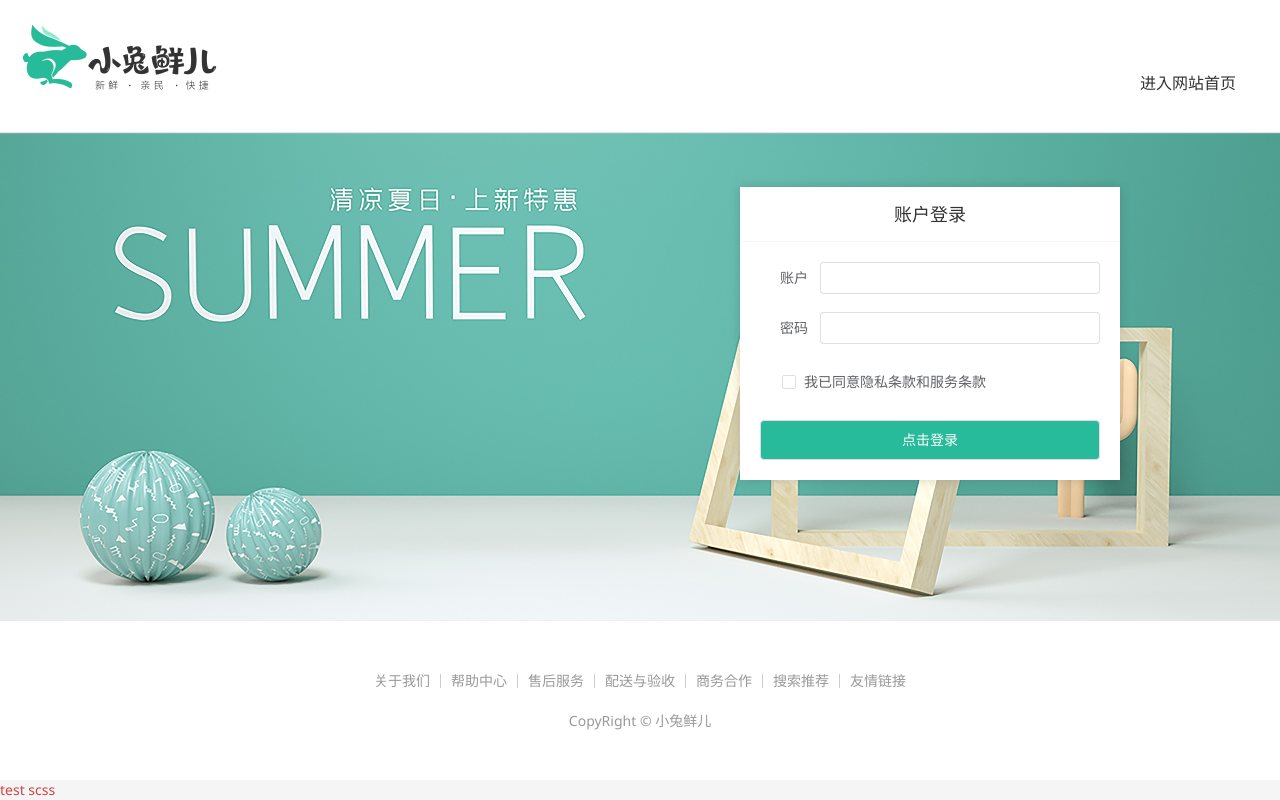
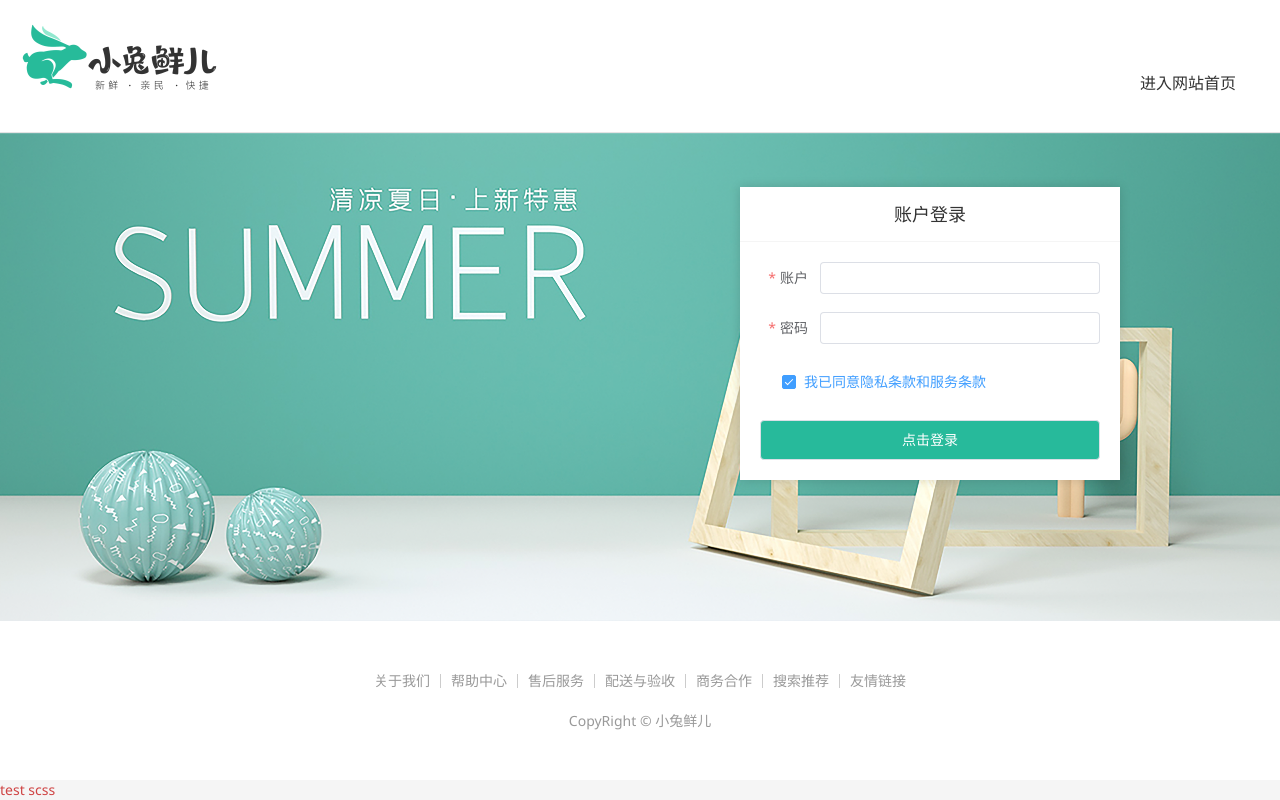
Before and after one commit to Lu-gogo/JS-vue-rabbit, a Vue app: page /Login in a window 1280 px wide. Built offline with nearby package versions, Linux system fonts and the light colour scheme; a small style sheet from the web is missing.

Commit message:
validator

```diff
--- a/src/views/Home/components/GoodsItem.vue
+++ b/src/views/Home/components/GoodsItem.vue
@@ -8,7 +8,7 @@ defineProps({
 </script>
 
 <template>
-  <RouterLink to="/" class="goods-item">
+  <RouterLink :to="`/detail/${goods.id}`" class="goods-item">
     <img v-img-lazy ="goods.picture" alt="" />
     <p class="name ellipsis">{{ goods.name }}</p>
     <p class="desc ellipsis">{{ goods.desc }}</p>
--- a/src/views/Home/components/HomeCategory.vue
+++ b/src/views/Home/components/HomeCategory.vue
@@ -15,7 +15,7 @@ import { useCategoryStore } from '@/stores/category'
           <h4>分类推荐 <small>根据您的购买或浏览记录推荐</small></h4>
           <ul>
             <li v-for="i in item.goods" :key="i">
-              <RouterLink to="/">
+              <RouterLink :to="`/detail/${item.goods.id}`">
                 <img :src="i.picture" alt="" />
                 <div class="info">
                   <p class="name ellipsis-2">
--- a/src/views/Home/components/HomeHot.vue
+++ b/src/views/Home/components/HomeHot.vue
@@ -18,7 +18,7 @@ onMounted(()=>getHotList())
   <HomePanel title="人气推荐" sub-title="人气爆款 不容错过">
     <ul class="goods-list">
   <li v-for="item in hotList" :key="item.id">
-    <RouterLink to="/">
+    <RouterLink :to="`/detail/${item.id}`">
       <img v-img-lazy="item.picture"  alt="" />
       <p class="name">{{ item.title }}</p>
       <p class="desc">{{ item.alt }}</p>
--- a/src/views/Home/components/HomeProduct.vue
+++ b/src/views/Home/components/HomeProduct.vue
@@ -17,7 +17,7 @@ onMounted(()=>getGoods())
   <div class="home-product">
     <HomePanel :title="cate.name" v-for="cate in goodsProduct" :key="cate.id">
       <div class="box">
-        <RouterLink class="cover" to="/">
+        <RouterLink class="cover" :to="`/detail/${cate.id}`">
           <img v-img-lazy ="cate.picture" />
           <strong class="label">
             <span>{{ cate.name }}馆</span>
--- a/src/views/Login/index.vue
+++ b/src/views/Login/index.vue
@@ -1,4 +1,37 @@
 <script setup>
+//表单校验（账号名＋密码）
+
+import {ref} from 'vue'
+//表单对象
+ const form = ref({
+  account: '',
+  password: '',
+  agree:true
+ })
+//规则对象
+const rules = {
+  account:[
+    {required: true,message:'用户名不能为空', trigger:'blur'}
+  ],
+  password:[
+    {required: true,message:'密码不能为空',trigger:'blur'},
+    {min: 6,max:14,message:'密码长度为6-14位',trigger:'blur'}
+  ],
+  agree:[
+    {
+      validator: (rule, value, callback) => {
+        // console.log(value)
+        //自定义校验逻辑
+        if(value){
+          callback()
+        }
+        else{
+          callback(new Error('请同意隐私条款和服务条款'))
+        }
+      },
+    }
+  ]
+}
 
 </script>
 
@@ -24,16 +57,16 @@
         </nav>
         <div class="account-box">
           <div class="form">
-            <el-form label-position="right" label-width="60px"
+            <el-form :model="form" :rules="rules" label-position="right" label-width="60px"
               status-icon>
-              <el-form-item  label="账户">
-                <el-input/>
+              <el-form-item prop="account" label="账户">
+                <el-input v-model="form.account"/>
               </el-form-item>
-              <el-form-item label="密码">
-                <el-input/>
+              <el-form-item prop="password" label="密码">
+                <el-input v-model="form.password"/>
               </el-form-item>
-              <el-form-item label-width="22px">
-                <el-checkbox  size="large">
+              <el-form-item prop="agree" label-width="22px">
+                <el-checkbox  size="large" v-model="form.agree">
                   我已同意隐私条款和服务条款
                 </el-checkbox>
               </el-form-item>
```
